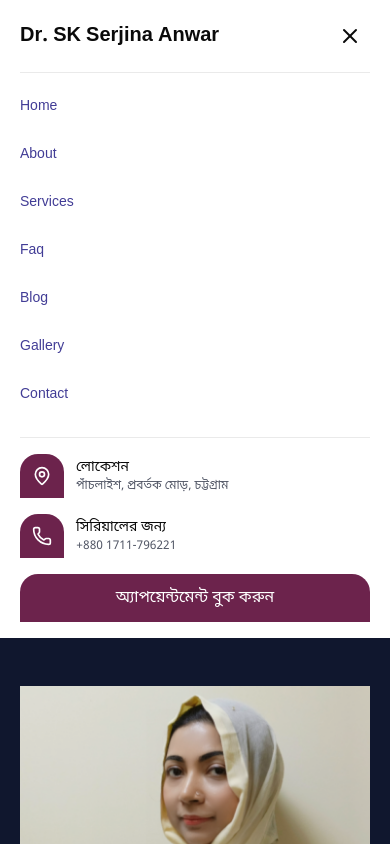
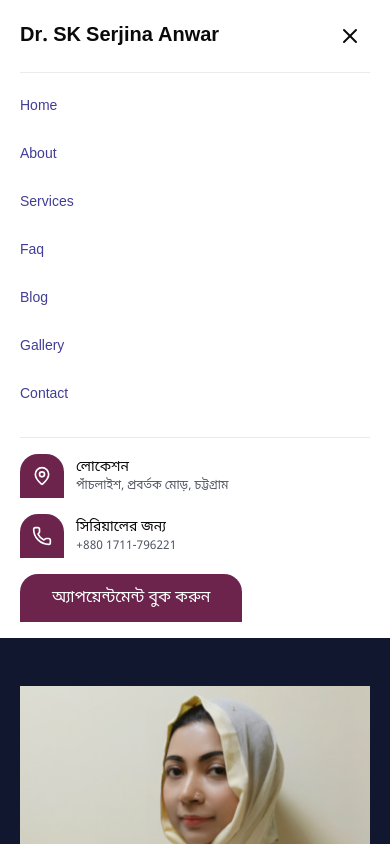
Before and after one commit to gmitsolution3/dr-omor-faruk, a React (Vite) app: page / in a window 390 px wide. Both pictures are taken after a click on the button 350 px from the left and 36 px from the top of the page. Shown: the top 844 px of the page. Built offline with nearby package versions, Linux system fonts and the light colour scheme.

Commit message:
google form added

```diff
--- a/src/components/common/Header.tsx
+++ b/src/components/common/Header.tsx
@@ -174,10 +174,16 @@ export default function Header() {
               </div>
 
               <Button
+                asChild
                 variant="primary"
-                className="w-full bg-[#6C234C] hover:bg-[#10172E] transition-colors"
+                className="bg-[#6C234C] hover:bg-[#10172E]"
               >
-                অ্যাপয়েন্টমেন্ট বুক করুন
+                <a
+                  href="https://forms.gle/hRaBxfPtMFmPVXuW8"
+                  target="_blank"
+                >
+                  অ্যাপয়েন্টমেন্ট বুক করুন
+                </a>
               </Button>
             </div>
           </nav>
```
